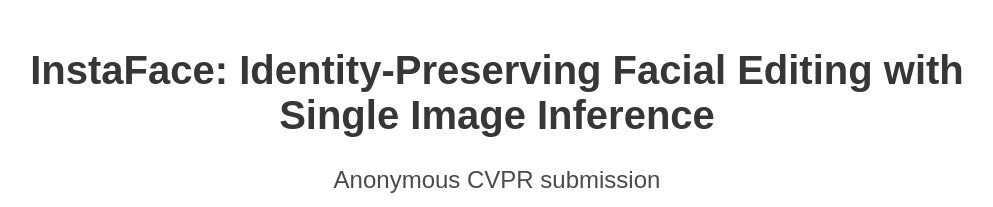
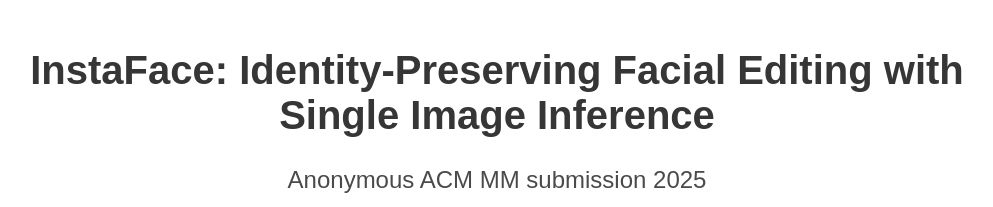
Before and after one commit to anonymoussubmission511/InstaFace-ProjectPage, a plain HTML site: page index.html in a window 1280 px wide. Shown: the top 207 px of the page, without its empty margins (143-1136 px from the left). Drawn offline with nearby package versions, Linux system fonts and the light colour scheme; some icons are missing; a web font is replaced by a local one.

Commit message:
Update index.html

```diff
--- a/index.html
+++ b/index.html
@@ -214,7 +214,7 @@
                   <span class="author-block">
                     <a href="THIRD AUTHOR PERSONAL LINK" target="_blank">Third Author</a>
                   </span> -->
-                  Anonymous CVPR submission
+                  Anonymous ACM MM submission 2025
                   </div>
 
                   <!-- Author Designations -->
```
